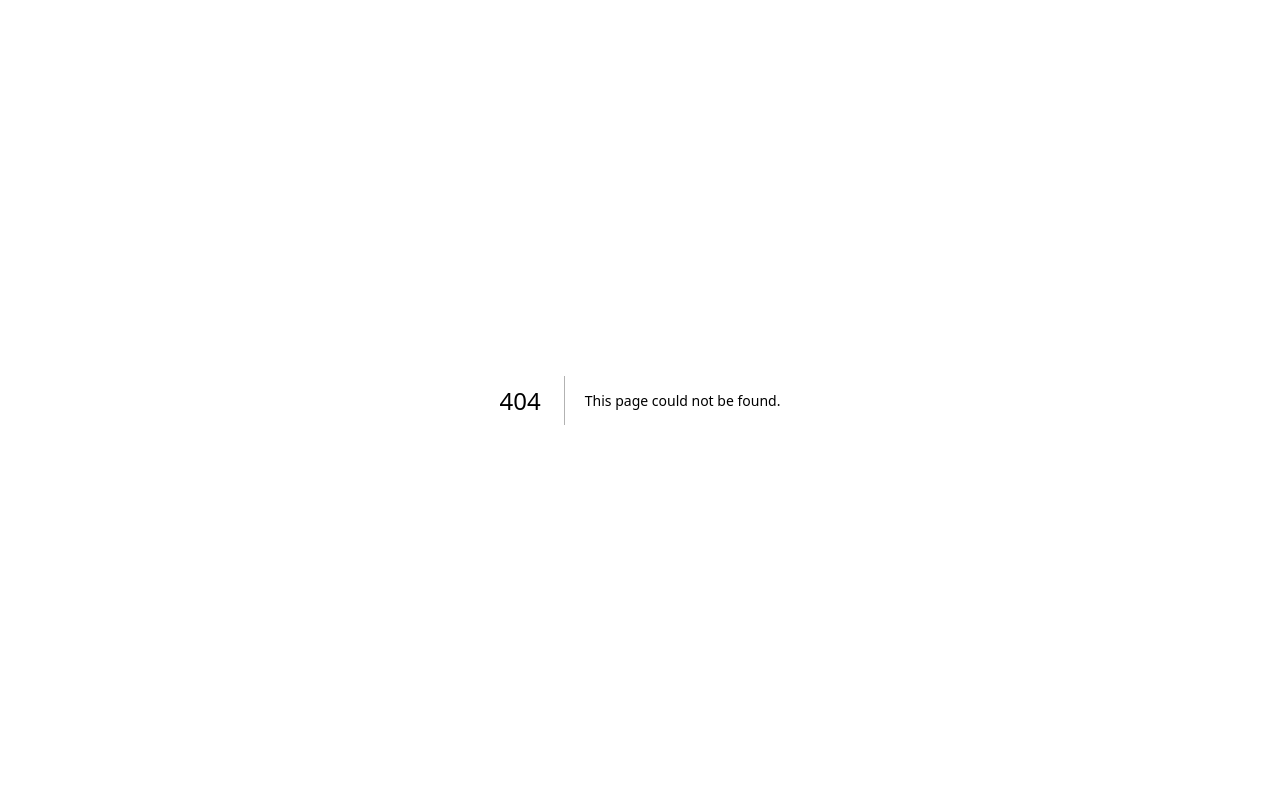
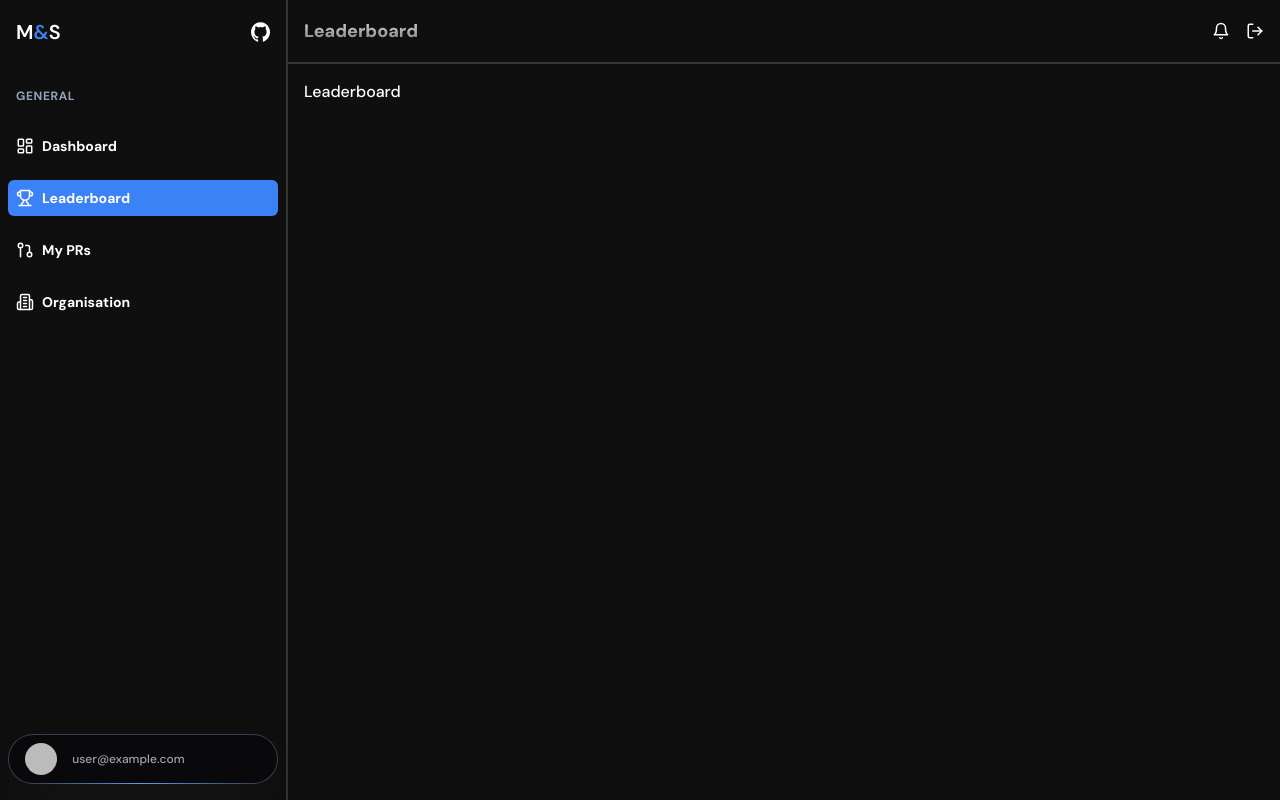
Before and after one commit to amanbairagi30/merged-n-share, a Next.js app: page /work/leaderboard in a window 1280 px wide. Before the commit this address had no page. Built offline with nearby package versions, Linux system fonts and the light colour scheme; no server answers; sample sign-in values are in the browser's storage.

Commit message:
added some more utitliy function and minor ui changes

```diff
--- /dev/null
+++ b/src/app/work/leaderboard/page.tsx
@@ -0,0 +1,9 @@
+import React from 'react'
+
+export default function Leaderboard() {
+  return (
+    <div>
+      Leaderboard
+    </div>
+  )
+}
--- a/src/components/Sidebar.tsx
+++ b/src/components/Sidebar.tsx
@@ -62,8 +62,8 @@ export default function Sidebar() {
 
                             return (
                                 <Link onClick={() => toggleSidebar(false)} href={`${x.href}`} key={idx}>
-                                    <div onClick={() => setActiveIndex(idx)} className={`flex items-center cursor-pointer ${activeIndex === idx ? 'bg-blue-500' : 'hover:bg-slate-800'} rounded-md px-2 py-2 h-fit gap-2`}>
-                                        <x.icon />
+                                    <div onClick={() => setActiveIndex(idx)} className={`flex items-center text-sm cursor-pointer ${activeIndex === idx ? 'bg-blue-500' : 'hover:bg-slate-800'} rounded-md px-2 py-2 h-fit gap-2`}>
+                                        <x.icon size={18} />
                                         <p>{x.name}</p>
                                     </div>
                                 </Link>
--- a/src/components/Topbar.tsx
+++ b/src/components/Topbar.tsx
@@ -6,18 +6,22 @@ import { Button } from './ui/button'
 import { signOut } from 'next-auth/react'
 import { HamburgerMenuIcon } from '@radix-ui/react-icons'
 import { useSidebarStore } from '@/store/sidebar'
+import { usePathname } from 'next/navigation'
+import { capitalizeFirstLetter } from '@/util'
 
 export default function Topbar() {
     const [openDialog, setOpenDialog] = useState(false);
     const sidebarVisibility = useSidebarStore((state) => state.sidebarVisibility);
     const toggleSidebar = useSidebarStore((state) => state.toggleSidebarVisibility);
+
+    const pathName = usePathname();
     return (
         <div className='border-b-2 flex px-4 items-center border-[#353535] min-h-[4rem]'>
             <HamburgerMenuIcon onClick={()=>toggleSidebar(true)} className='mr-4 cursor-pointer block md:hidden' />
             <div className="w-full">
                 <p className="text md:text-lg font-extrabold relative">
                     <span className="bg-gradient-to-b from-neutral-200 to-neutral-500 text-transparent bg-clip-text absolute inset-0">
-                        Dashboard
+                        {capitalizeFirstLetter(pathName.split('/')[2])}
                     </span>
                     <span className="invisible">Dashboard</span>
                 </p>
--- a/src/data/data.ts
+++ b/src/data/data.ts
@@ -1,4 +1,4 @@
-import { Building2, GitPullRequest, LayoutDashboard } from 'lucide-react'
+import { Building2, GitPullRequest, LayoutDashboard, Trophy } from 'lucide-react'
 
 export const sideBarOptions = {
     general: [
@@ -6,6 +6,11 @@ export const sideBarOptions = {
             name: 'Dashboard',
             icon: LayoutDashboard,
             href: "/work/dashboard",
+        },
+        {
+            name: 'Leaderboard',
+            icon: Trophy,
+            href: "/work/leaderboard",
         },
         {
             name: 'My PRs',
--- /dev/null
+++ b/src/util/index.ts
@@ -0,0 +1,3 @@
+export const capitalizeFirstLetter = (str: string) => {
+    return str.charAt(0).toUpperCase() + str.slice(1).toLowerCase();
+};
```
